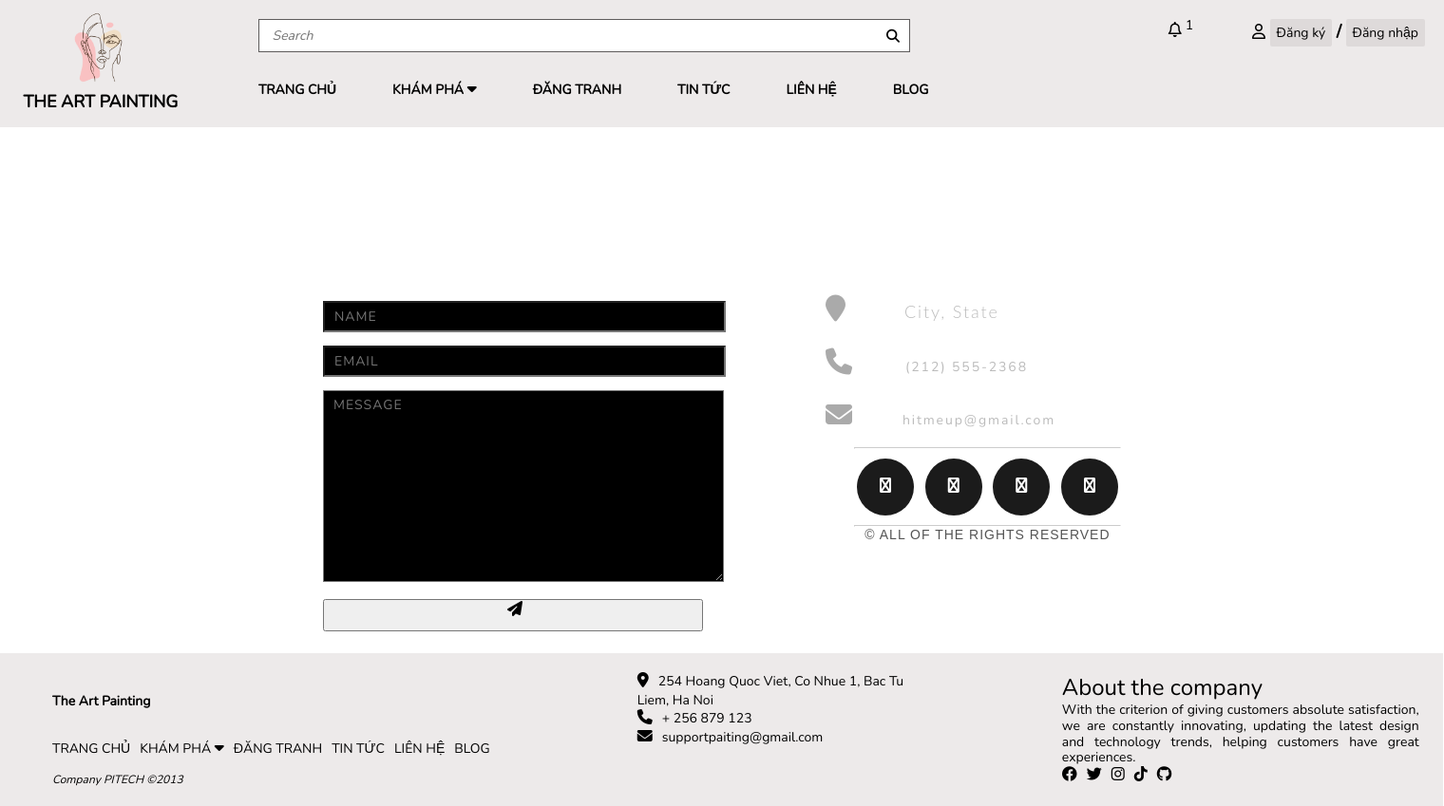
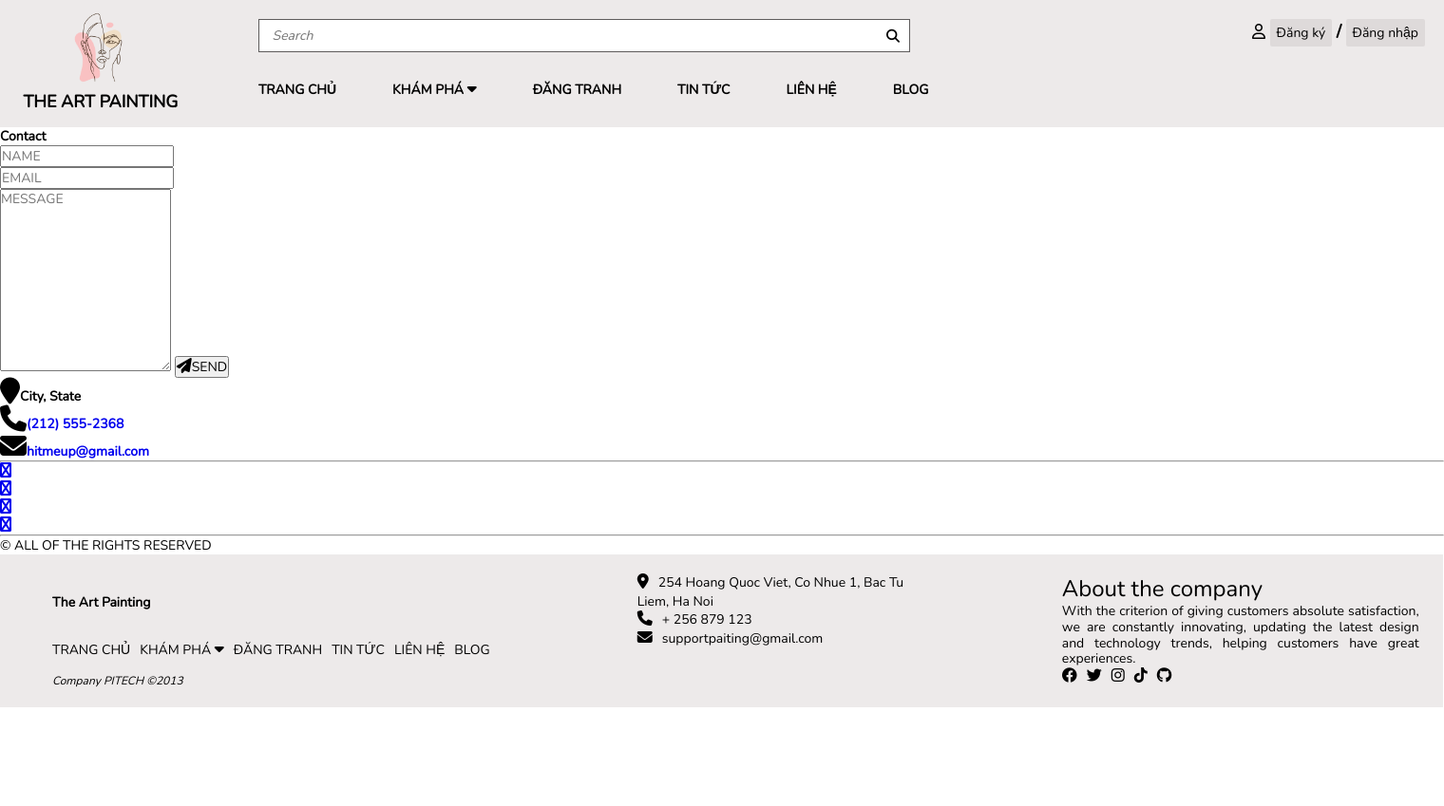
Before and after one commit to lamthonn/Painting, a Django app: page /painting/contact/ in a window 1520 px wide. Shown: the whole page at 95% size. After the commit the page ends 745 px from the top, so only its background shows below. Run offline with Django 4.2, Linux system fonts and the light colour scheme.

Commit message:
lam vu dep trai

```diff
--- a/painting/static/contact.css
+++ /dev/null
@@ -1,219 +0,0 @@
-body {
-    margin: 0;
-    padding: 0;
-    /* background-color: #000; */
-    padding-bottom: 100px;
-  }
-
-  #contact {
-    width: 100%;
-    height: 100%;
-  }
-
-  .section-header {
-    text-align: center;
-    margin: 0 auto;
-    padding: 40px 0;
-    font: 300 60px 'Oswald', sans-serif;
-    color: #fff;
-    text-transform: uppercase;
-    letter-spacing: 6px;
-  }
-
-  .contact-wrapper {
-    display: flex;
-    flex-direction: row;
-    justify-content: space-between;
-    margin: 0 auto;
-    padding: 20px;
-    position: relative;
-    max-width: 840px;
-  }
-
-  /* Left contact page */
-  .form-horizontal {
-    /*float: left;*/
-    max-width: 400px;
-    font-family: 'Lato';
-    font-weight: 400;
-  }
-
-  .form-control,
-  .form-horizontal textarea {
-    max-width: 400px;
-    background-color: #000;
-    color: #fff;
-    letter-spacing: 1px;
-  }
-
-  .send-button {
-    margin-top: 15px;
-    height: 34px;
-    width: 400px;
-    overflow: hidden;
-    transition: all .2s ease-in-out;
-  }
-
-  .alt-send-button {
-    width: 400px;
-    height: 34px;
-    transition: all .2s ease-in-out;
-  }
-
-  .send-text {
-    display: block;
-    margin-top: 10px;
-    font: 700 12px 'Lato', sans-serif;
-    letter-spacing: 2px;
-  }
-
-  .alt-send-button:hover {
-    transform: translate3d(0px, -29px, 0px);
-  }
-
-  /* Begin Right Contact Page */
-  .direct-contact-container {
-    max-width: 400px;
-  }
-
-  /* Location, Phone, Email Section */
-  .contact-list {
-    list-style-type: none;
-    margin-left: -30px;
-    padding-right: 20px;
-  }
-
-  .list-item {
-    line-height: 4;
-    color: #aaa;
-  }
-
-  .contact-text {
-    font: 300 18px 'Lato', sans-serif;
-    letter-spacing: 1.9px;
-    color: #bbb;
-  }
-
-  .place {
-    margin-left: 62px;
-  }
-
-  .phone {
-    margin-left: 56px;
-  }
-
-  .gmail {
-    margin-left: 53px;
-  }
-
-  .contact-text a {
-    color: #bbb;
-    text-decoration: none;
-    transition-duration: 0.2s;
-  }
-
-  .contact-text a:hover {
-    color: #fff;
-    text-decoration: none;
-  }
-
-
-  /* Social Media Icons */
-  .social-media-list {
-    position: relative;
-    font-size: 22px;
-    text-align: center;
-    width: 100%;
-    margin: 0 auto;
-    padding: 0;
-  }
-
-  .social-media-list li a {
-    color: #fff;
-  }
-
-  .social-media-list li {
-    position: relative;
-    display: inline-block;
-    height: 60px;
-    width: 60px;
-    margin: 10px 3px;
-    line-height: 60px;
-    border-radius: 50%;
-    color: #fff;
-    background-color: rgb(27,27,27);
-    cursor: pointer;
-    transition: all .2s ease-in-out;
-  }
-
-  .social-media-list li:after {
-    content: '';
-    position: absolute;
-    top: 0;
-    left: 0;
-    width: 60px;
-    height: 60px;
-    line-height: 60px;
-    border-radius: 50%;
-    opacity: 0;
-    box-shadow: 0 0 0 1px #fff;
-    transition: all .2s ease-in-out;
-  }
-
-  .social-media-list li:hover {
-    background-color: #fff;
-  }
-
-  .social-media-list li:hover:after {
-    opacity: 1;
-    transform: scale(1.12);
-    transition-timing-function: cubic-bezier(0.37,0.74,0.15,1.65);
-  }
-
-  .social-media-list li:hover a {
-    color: #000;
-  }
-
-  .copyright {
-    font: 200 14px 'Oswald', sans-serif;
-    color: #555;
-    letter-spacing: 1px;
-    text-align: center;
-  }
-
-  hr {
-    border-color: rgba(255,255,255,.6);
-  }
-
-  /* Begin Media Queries*/
-  @media screen and (max-width: 850px) {
-    .contact-wrapper {
-      display: flex;
-      flex-direction: column;
-    }
-    .direct-contact-container, .form-horizontal {
-      margin: 0 auto;
-    }
-
-    .direct-contact-container {
-      margin-top: 60px;
-      max-width: 300px;
-    }
-    .social-media-list li {
-      height: 60px;
-      width: 60px;
-      line-height: 60px;
-    }
-    .social-media-list li:after {
-      width: 60px;
-      height: 60px;
-      line-height: 60px;
-    }
-  }
-
- .form-horizontal input,
- .form-horizontal textarea{
-    width: 100%;
-    margin-top: 1rem;
-    padding: 5px 10px;
- }
--- /dev/null
+++ b/painting/static/js/login.js
@@ -0,0 +1,10 @@
+const displayLogin = document.querySelector('.hd-sign');
+const displayLogout = document.querySelector('.hd-sign-loggedIn');
+if (isLoggedIn) {
+    // Người dùng đã đăng nhập
+    // Thực hiện các hành động khi đã đăng nhập
+    displayLogin.style.display = "none";
+  }
+else{
+    displayLogout.style.display = "none";
+}
--- a/painting/templates/pages/base.html
+++ b/painting/templates/pages/base.html
@@ -8,7 +8,7 @@
     <link rel="stylesheet" href="{% static 'paiting_detail.css' %}" >
     <link rel="stylesheet" href="{% static 'painting_search.css' %}" >
     <link rel="stylesheet" href="{% static 'upload.css' %}" >
-    <link rel="stylesheet" href="{% static 'contact.css' %}" >
+    <link rel="stylesheet" href="{% static 'login.css' %}" >
     <link rel="stylesheet" href="{% static 'fontawesome-free-6.2.1-web/css/all.min.css' %}" >
     <link rel="stylesheet" href="{% static 'https://cdn.jsdelivr.net/npm/bootstrap@5.3.0-alpha3/dist/css/bootstrap.min.css'}">
     <link href="https://fonts.googleapis.com/css2?family=Nunito&display=swap" rel="stylesheet">
@@ -31,11 +31,15 @@
                         <button type="submit"class="fa-solid fa-magnifying-glass"></button>
                     </form>
                 </div>
-                <i class="fa-regular fa-bell"> <sup>1</sup></i>
                 <div class="hd-sign">
                     <i class="fa-regular fa-user"></i>
-                    <span><button>Đăng ký</button></span> /
-                    <span><button>Đăng nhập</button></span>
+                    <a href="{% url 'register' %}"><button >Đăng ký</button></a> /
+                    <a href="{% url 'loginPage' %}"><button >Đăng nhập</button></a>
+                </div>
+                <div class="hd-sign-loggedIn">
+                    <i class="fa-regular fa-user"></i>
+                    <p>{{ user.username }}</p>
+                    <a href="{% url 'logoutPage' %}">đăng xuất</a>
                 </div>
             </div>
             <div class="hd-bottom">
@@ -95,4 +99,9 @@
         </div>
 </body>
 <script src="{% static 'js/home.js' %}"></script>
+
+<script>
+    var isLoggedIn = {{ request.user.is_authenticated|lower }}
+</script>
+<script src="{% static 'js/login.js' %}"></script>
 </html>
--- a/painting/templates/pages/contact.html
+++ b/painting/templates/pages/contact.html
@@ -4,6 +4,7 @@
 {% block title %}Contact{% endblock %}
 
 {% block content %}
+
  <section id="contact">
   <h1 class="section-header">Contact</h1>
   <div class="contact-wrapper">
--- a/painting/urls.py
+++ b/painting/urls.py
@@ -2,9 +2,14 @@ from django.urls import path
 from . import views
 urlpatterns = [
     path('upload/', views.upload_painting, name='upload'),
+    path('register/',views.register,name='register'),
+    path('loginPage/',views.loginPage,name='loginPage'),
+    path('logoutPage/',views.logoutPage,name='logoutPage'),
     path('', views.home,name='home'),
     path('explore/', views.painting_list,name='list'),
     path('detail/<int:pk>/',views.painting_detail,name='detail'),
     path('search/',views.painting_search,name='search'),
-    path('contact/',views.contact,name='contact')
+    path('contact/',views.contact,name='contact'),
+
+
 ]
--- a/painting/views.py
+++ b/painting/views.py
@@ -1,8 +1,11 @@
 from django.shortcuts import render, get_object_or_404,redirect
-from .models import Painting
+from .models import Painting, CreateUserForm
 from django.contrib.auth.decorators import login_required, user_passes_test
 from .forms import PaintingUploadForm
 from django.db.models import Q
+from django.contrib.auth.forms import UserCreationForm
+from django.contrib.auth import authenticate,login, logout
+from django.contrib import messages
 # from .forms import PaintingSearchForm
 def home(request):
     paintings = Painting.objects.all()
@@ -64,3 +67,29 @@ def painting_search(request):
 
 def contact(request):
     return render(request, 'pages/contact.html')
+
+def register(request):
+    form = CreateUserForm()
+    if request.method == "POST":
+        form = CreateUserForm(request.POST)
+        if form.is_valid():
+            form.save()
+    context = {'form' : form}
+    return render(request, 'pages/register.html', context)
+
+def loginPage(request):
+    if request.method == "POST":
+        username = request.POST.get('username')
+        password = request.POST.get('password')
+        user = authenticate(request, username = username, password = password )
+        if user is not None:
+            login(request, user)
+            return redirect('home')
+        else:
+            messages.info(request, 'user or password not correct!')
+    context = {}
+    return render(request, 'pages/login.html', context)
+
+def logoutPage(request):
+    logout(request)
+    return redirect('loginPage')
```
Also changed, not shown: painting/models.py (+9 -0 lines), painting/static/login.css (added, +51 -0 lines), painting/templates/pages/login.html (added, +17 -0 lines), painting/templates/pages/register.html (added, +15 -0 lines), painting_app/settings.py (+12 -12 lines), db.sqlite3.
